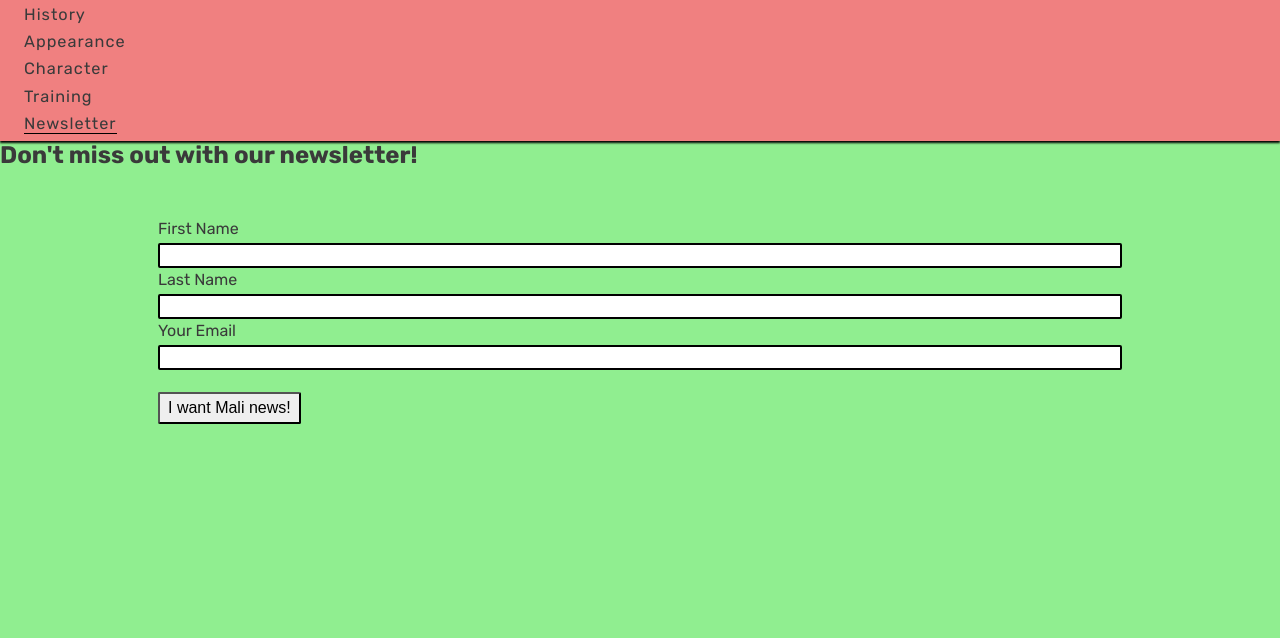
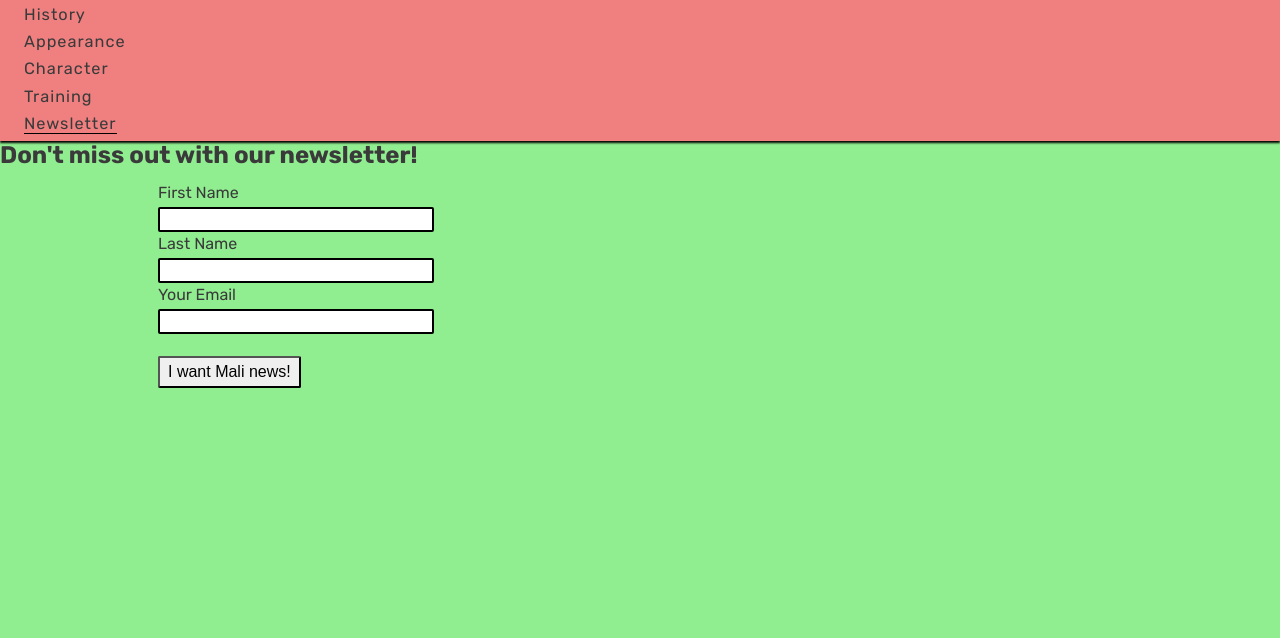
Before and after one commit to slevinln/Malinois-For-You-Guide, a plain HTML site: page newsletter.html in a window 1280 px wide. Shown: the part 97-735 px from the top of the page. Drawn offline with Linux system fonts and the light colour scheme.

Commit message:
Style signup for larger screens

```diff
--- a/assets/css/style.css
+++ b/assets/css/style.css
@@ -144,6 +144,7 @@ footer {
 
 #signup-form {
     padding: 30px;
+    max-width: 400px;
 }
 
 /* Media query: tablets and larger (768px and up) */
@@ -166,6 +167,12 @@ nav {
     margin: 0 1rem;
     }
 
+#signup-form {
+    position: absolute;
+    left: 10%;
+    top: 250px;
+}
+
 /* Main content */
 main {
     /* Push main content down to accommodate larger header */
```
